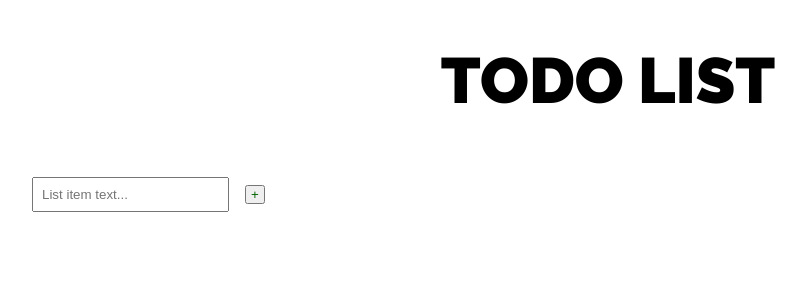
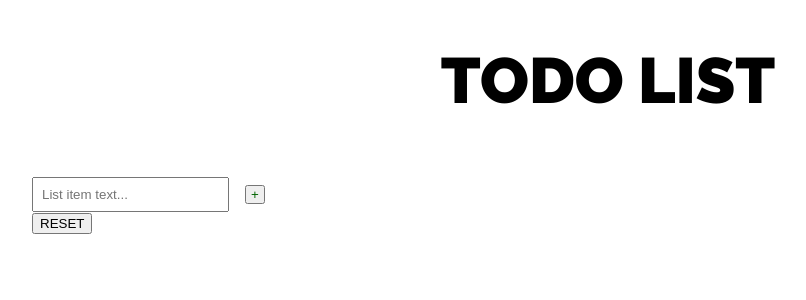
Before and after one commit to BADAKAA/dhbw-todo, a React (Create React App) app: page / in a window 1280 px wide. Shown: the top 300 px of the page, without its empty margins (32-838 px from the left). Built offline with nearby package versions, Linux system fonts and the light colour scheme.

Commit message:
reset Button

```diff
--- a/src/components/listMaker/listMakerComponent.js
+++ b/src/components/listMaker/listMakerComponent.js
@@ -1,15 +1,16 @@
 import React, { useState } from "react";
-import "./listMakerComponent.scss"
+import "./listMakerComponent.scss";
 import { InputComponent } from "../input/inputComponent";
 import { ListComponent } from "../list/listComponent";
+import { ResetComponent } from "../reset/resetComponent";
 
 export function ListMakerComponent() {
-
-    const [listContent,setListContent] = useState([])
-    return (
-        <div className="listMakerComponent">
-            <InputComponent updateList={setListContent}/>
-            <ListComponent list={listContent}/>
-        </div>
-    )
+  const [listContent, setListContent] = useState([]);
+  return (
+    <div className="listMakerComponent">
+      <InputComponent updateList={setListContent} />
+      <ResetComponent emptyListeninhalt={setListContent} />
+      <ListComponent list={listContent} />
+    </div>
+  );
 }
--- /dev/null
+++ b/src/components/reset/resetComponent.js
@@ -0,0 +1,9 @@
+import React, { useEffect, useState } from "react";
+
+export const ResetComponent = ({ emptyListeninhalt }) => {
+  function resetHandler(event) {
+    emptyListeninhalt((aktuellesArray) => []);
+  }
+
+  return <button onClick={resetHandler}>RESET</button>;
+};
```
